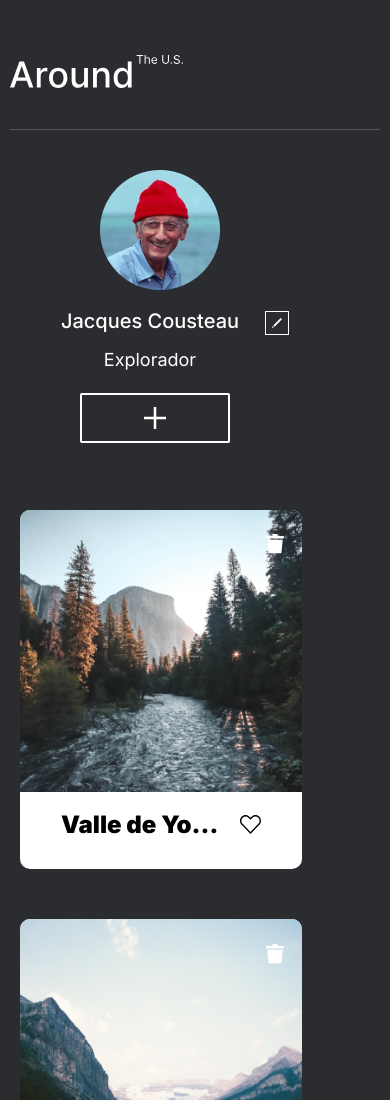
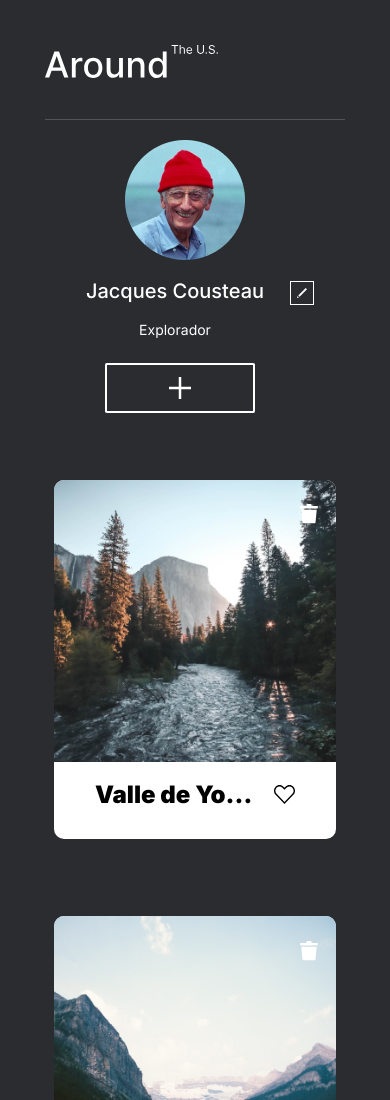
Before and after one commit to bpmoz/web_project_around, a plain HTML site: page index.html in a window 390 px wide. Shown: the top 1100 px of the page. Drawn offline with Linux system fonts and the light colour scheme.

Commit message:
correct media queries

```diff
--- a/blocks/elements.css
+++ b/blocks/elements.css
@@ -88,10 +88,14 @@
     max-width: 200px;
   }
 }
-@media screen and (max-width: 500px) {
+@media screen and (max-width: 720px) {
   .elements {
     padding-top: 50px;
-    display: block;
+    display: flex;
+    flex-direction: column;
+    align-items: center;
+    justify-content: center;
+
     max-width: 900px;
     margin: 20px;
   }
--- a/blocks/footer.css
+++ b/blocks/footer.css
@@ -17,7 +17,7 @@
   }
 }
 
-@media screen and (max-width: 500px) {
+@media screen and (max-width: 720px) {
   .footer__copyright {
     text-align: center;
   }
--- a/blocks/header.css
+++ b/blocks/header.css
@@ -17,8 +17,9 @@
     margin: 20px;
   }
 }
-@media screen and (max-width: 500px) {
+@media screen and (max-width: 720px) {
   .header {
-    margin: 10px;
+    margin: auto;
+    max-width: 300px;
   }
 }
--- a/blocks/profile.css
+++ b/blocks/profile.css
@@ -85,13 +85,13 @@
   }
 }
 
-@media screen and (max-width: 500px) {
+@media screen and (max-width: 720px) {
   .profile {
     max-width: 300px;
     display: block;
-
     padding-bottom: 150px;
     padding-top: 20px;
+    margin: auto;
   }
 
   .profile__info {
@@ -113,6 +113,10 @@
     padding-bottom: 0;
   }
 
+  .profile__info-role {
+    font-size: 14px;
+  }
+
   .profile__button {
     margin-left: 60px;
   }
```
